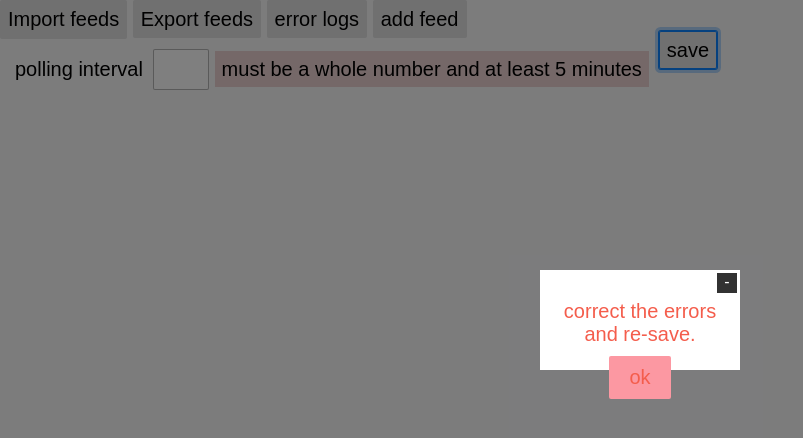
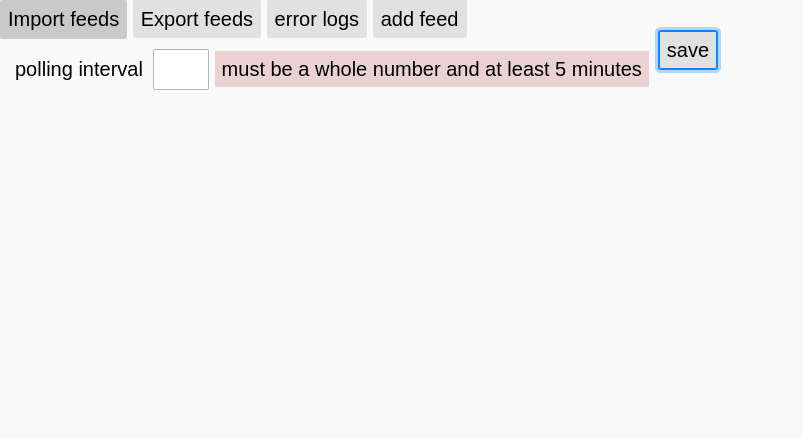
Before and after one commit to nt1m/livemarks, a browser extension: page options.html in a window 1280 px wide. Both pictures are taken after a click on the link "save". Shown: the whole page, without its empty margins (0-803 px from the left). Drawn offline with Linux system fonts and the light colour scheme.

Commit message:
Kill dialogue module

```diff
--- a/options.html
+++ b/options.html
@@ -5,7 +5,6 @@
     <script type="text/javascript" src='scripts/options.js'> </script>
     <script type="text/javascript" src='scripts/options_utils.js'> </script>
     <script type="text/javascript" src='scripts/settings.js'> </script>
-    <script type="text/javascript" src='scripts/dialogue.js'> </script>
 
     <link rel='stylesheet' href='styles/main.css' type='text/css' />
     <link rel='stylesheet' href='styles/options.css' type='text/css' />
--- a/scripts/dialogue.js
+++ /dev/null
@@ -1,45 +0,0 @@
-showDialogue = function showDialogueInit() {
-
-	var firstRun = true;
-	return function showDialogue(message, options) {
-		if(!options)
-			options = {};
-
-		$('body').append('<div id=dialogue>' +
-				'<div id=dialogue-container>' +
-					'<a href=# id=dialogue-close>-</a>' +
-					'<div id=dialogue-content>' +
-						message +
-					'</div>' +
-					(options.callback ? '<input type=text/>' : '') +
-					'<a id=dialogue-button class=button href=#>ok</a>' +
-				'</div>' +
-			'</div>');
-
-		$('#dialogue-close').click(function() {
-			$('#dialogue').remove();
-			return false;
-		});
-
-		$('#dialogue-button').click(function() {
-			if(options.callback) {
-				options.callback($('#dialogue input').val());
-			}
-
-			$('#dialogue').remove();
-
-			return false;
-		});
-
-		var $dialogue = $('#dialogue');
-
-		if(options.status === 'error') {
-			$dialogue.addClass('error');
-		} else
-			$dialogue.removeClass('error');
-
-		$dialogue.find('#dialogue-content').text(message);
-
-		$dialogue.show();
-	}
-}();
--- a/scripts/options.js
+++ b/scripts/options.js
@@ -2,7 +2,11 @@
 document.addEventListener('DOMContentLoaded', function () {
 
   $('#add').click(function() {
-    showDialogue('enter feed url', {callback: addNewFeed});
+    let url = prompt("Enter Feed URL");
+
+    if (url) {
+      addNewFeed(url);
+    }
     return false;
   });
   $('#save').click(function() {
--- a/scripts/options_utils.js
+++ b/scripts/options_utils.js
@@ -124,14 +124,14 @@ function validateAndSaveFeeds(appendFeeds) {
     saveFeedConfig(config);
     setupExportLink(config)
 
-    showDialogue('settings were saved');
+    alert('settings were saved');
 
     //update the background.html process
     chrome.extension.getBackgroundPage().setFeeds(config);
     return true;
 
   } else {
-    showDialogue('correct the errors and re-save.', {status:'error'});
+    alert('correct the errors and re-save.');
   }
 
   return false;
@@ -271,7 +271,7 @@ function readImportFile(e) {
   var importFeeds = $(e.target.result).find('outline[type="rss"]');
   if(importFeeds.length === 0)
   {
-    showDialogue('no feeds were found', {status:'error'});
+    alert('no feeds were found');
     return;
   }
 
@@ -303,15 +303,14 @@ function importErrorHandler(evt) {
     msg = 'An error occurred reading this file.';
   }
 
-  showDialogue(msg, {status:'error'});
+  alert(msg);
 }
 
 //clear the error area
 function importSuccess(feedsAdded) {
 
-  var msg, status;
+  var msg;
   if(feedsAdded > 5) {
-    status = 'error';
     if(feedsAdded > 30)
       msg = 'Hold your horses!! Your adding WAY too many feeds!';
     else if(feedsAdded > 10)
@@ -321,10 +320,9 @@ function importSuccess(feedsAdded) {
 
     msg += '<br><br>Chrome enforces bookmark creation limits that prevent Foxish from keeping so many feeds up to date at once.  In most cases Foxish can usually handle updating about 7 feeds and can handle importing three or four an hour before it hits those limits. <br><br>Sorry but for now this is the best we can do.<br><br>You can try to import all your feeds but keep in mind that it will take some time before Chrome lets Foxish catch up and things may get a bit dated or buggy.';
   }else {
-    status = 'success';
     msg = 'feeds loaded, make any changes and click save';
   }
-  showDialogue(msg, {status:status});
+  alert(msg);
 }
 
 //gets all the bookmark folders
--- a/styles/main.css
+++ b/styles/main.css
@@ -97,76 +97,3 @@ input[type="text"]:focus {
   border-color: var(--blue-50);
   box-shadow: 0 0 0 1px var(--blue-50), 0 0 0 4px var(--blue-50-a30);
 }
-#dialogue {
-  display:none;
-  position:fixed;
-  top:0;
-  left:0;
-  width:100%;
-  height:100%;
-  background:rgba(0,0,0,0.5);
-}
-
-#dialogue.error {color:#F45D4C;}
-
-#dialogue-container {
-  position:absolute;
-  top:40%;
-  left:50%;
-
-  width:200px;
-  margin-left:-100px;
-
-  height:100px;
-  margin-top: -50px;
-
-  background:white;
-  display: inline-block;
-  padding:20px 10px 10px 10px;
-
-  text-align: center;
-}
-
-#dialogue-content {
-  margin:10px;
-}
-
-#dialogue-close {
-  position:absolute;
-  top:3px;
-  right:3px;
-  display:inline-block;
-  font-size:16px;
-  width:20px;
-  height:20px;
-  background: rgb(50,50,50);
-  color:white;
-  text-align: center;
-  text-decoration: none;
-}
-
-#dialogue-close:hover {
-  background:grey;
-}
-
-#dialogue input {
-  display:block;
-  margin:10px auto;
-}
-
-#dialogue.error #dialogue-button {
-  background:#FC98A2;
-}
-
-#dialogue.error #dialogue-button:hover {
-  background:#F45D4C;
-}
-
-#dialogue-button {
-  display:inline-block;
-  padding:10px 20px;
-  background:#37A640;
-  text-decoration: none;
-}
-
-#dialogue-button:hover {background:#319238;}
```
Also changed, not shown: subscribe.html (+0 -1 lines).
